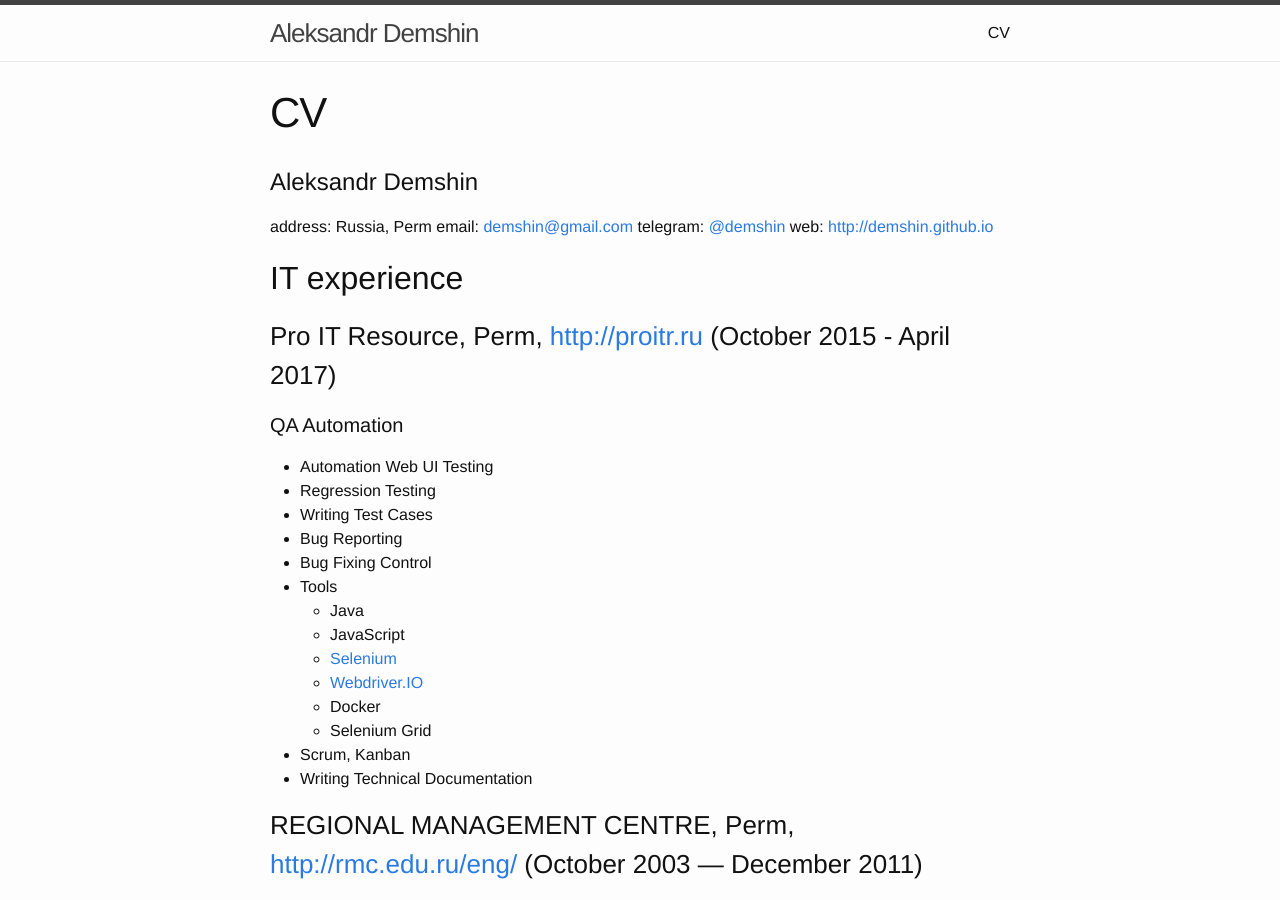
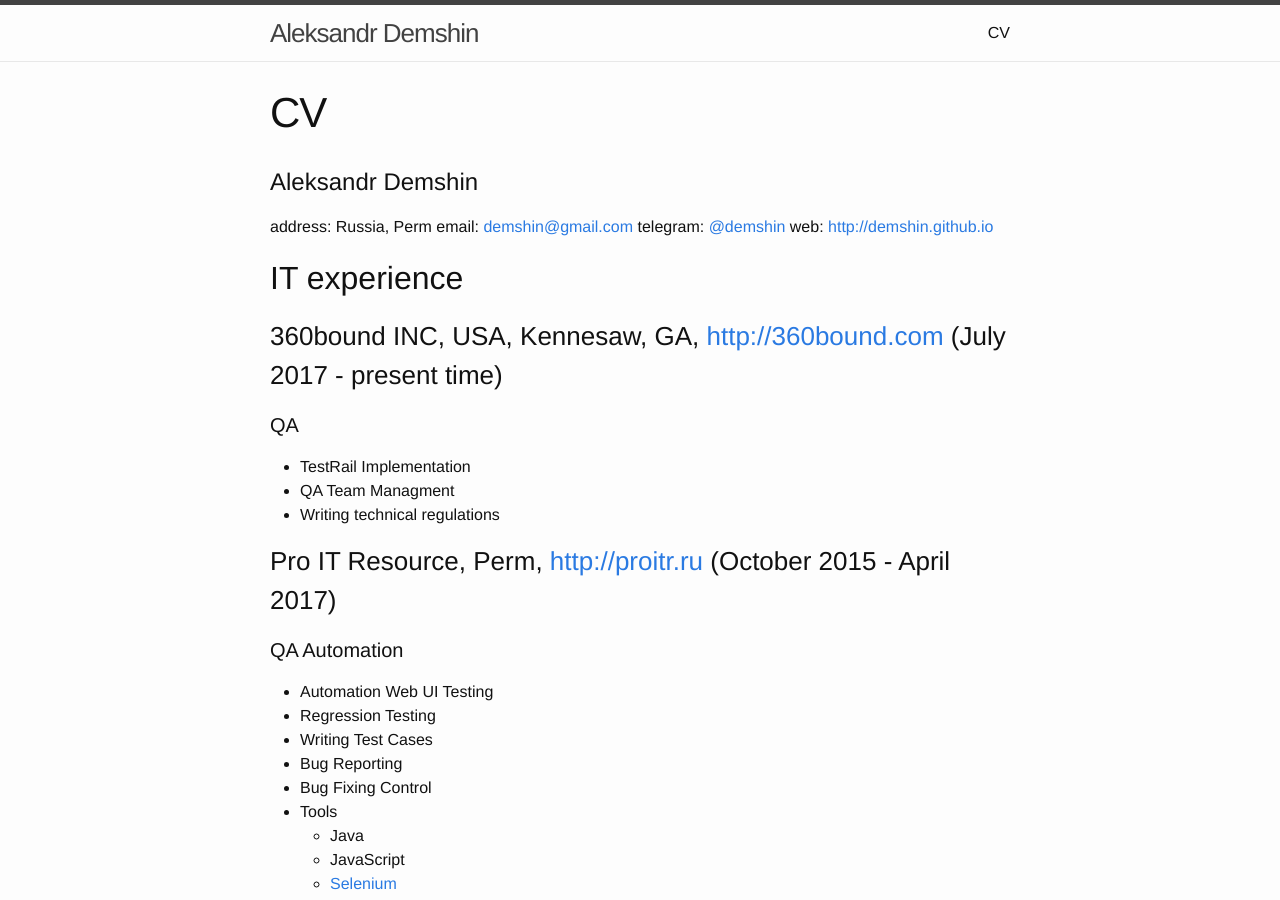
Before and after one commit to demshin/demsh.in, a Jekyll site: the page built from about.md, in a window 1280 px wide and 900 px high. Built offline with Jekyll 4.4.1, drawn with Linux system fonts in a browser that asks for light colours.

Commit message:
+ добавление 360bound в резюме

```diff
--- a/about.md
+++ b/about.md
@@ -13,6 +13,12 @@ telegram: [@demshin](https://t.me/demshin)
 web: <http://demshin.github.io>
 
 ## IT experience
+
+### 360bound INC, USA, Kennesaw, GA, <http://360bound.com> (July 2017 - present time)
+#### QA
+- TestRail Implementation
+- QA Team Managment
+- Writing technical regulations
 
 ### Pro IT Resource, Perm, <http://proitr.ru> (October 2015 - April 2017)
 #### QA Automation
```
Also changed, not shown: _drafts/2017-05-18-seleniumhq.md (+2 -1 lines).
